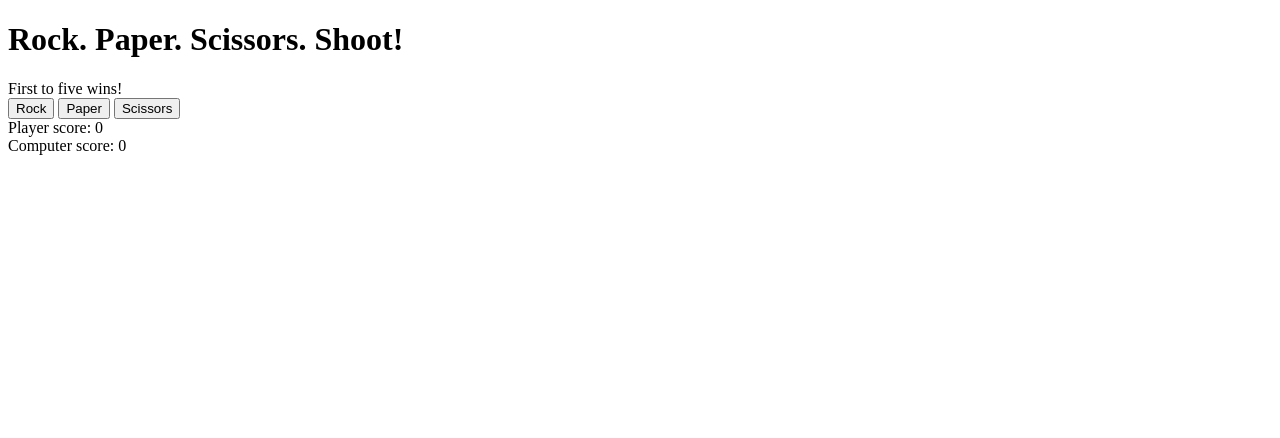
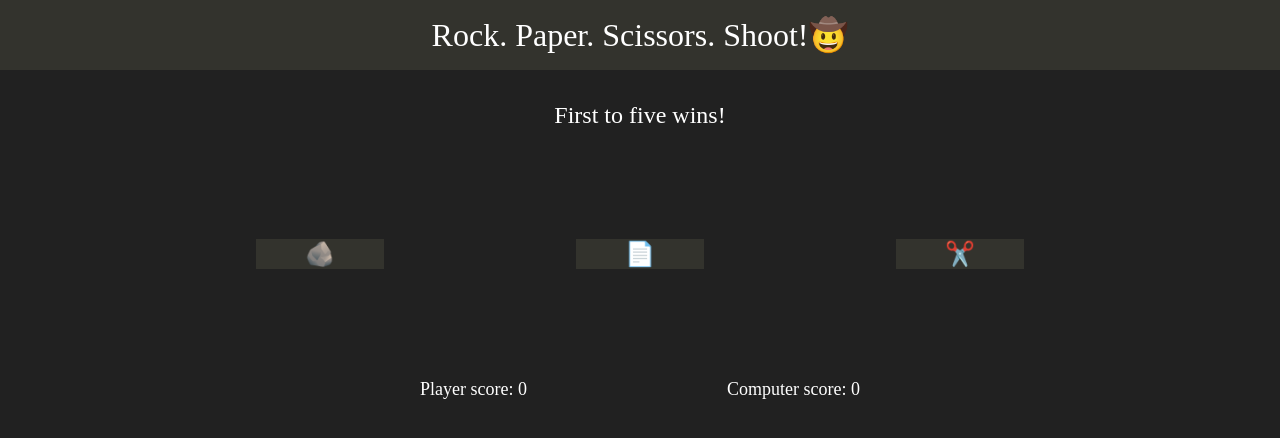
Before and after one commit to Slumpjin/foundations-rock-paper-scissors, a plain HTML site: page index.html in a window 1280 px wide. Drawn offline with Linux system fonts and the light colour scheme.

Commit message:
Add basic styling

```diff
--- /dev/null
+++ b/css/style.css
@@ -0,0 +1,50 @@
+body {
+    display: flex;
+    flex-direction: column;
+    gap: 32px;
+    height: 50vh;
+    margin: 0 auto;
+    background-color: #212121;
+    color: white;
+}
+
+.header {
+    display: flex;
+    justify-content: center;
+    width: 100%;
+    background-color: #33332d;
+    font-size: xx-large;
+    padding: 16px 0px;
+}
+
+.content {
+    display: flex;
+    flex: auto;
+    flex-direction: column;
+    justify-content: space-between;
+    align-items: center;
+}
+
+.buttons {
+    display: flex;
+    justify-content: space-around;
+    width: 75vw;
+}
+
+button {
+    width: 128px;
+    font-size: x-large;
+    background-color: #33332d;
+    border-style: none;
+}
+
+.result {
+    font-size: x-large;
+}
+
+.scores {
+    display: flex;
+    justify-content: space-around;
+    width: 50vw;
+    font-size: large;
+}
--- a/index.html
+++ b/index.html
@@ -4,15 +4,23 @@
     <meta charset="UTF-8">
     <meta name="viewport" content="width=device-width, initial-scale=1.0">
     <script src="js/script.js" defer></script>
+    <link rel="stylesheet" href="css/style.css" />
     <title>Rock-Paper-Scissors</title>
 </head>
 <body>
-    <h1>Rock. Paper. Scissors. Shoot!</h1>
-    <div class="result">First to five wins!</div>
-    <button>Rock</button>
-    <button>Paper</button>
-    <button>Scissors</button>
-    <div class="player-score">Player score: 0</div>
-    <div class="computer-score">Computer score: 0</div>
+    <div class="header">Rock. Paper. Scissors. Shoot!🤠</div>
+
+    <div class="content">
+        <div class="result">First to five wins!</div>
+        <div class="buttons">
+            <button value="Rock">🪨</button>
+            <button value="Paper">📄</button>
+            <button value="Scissors">✂️</button>
+        </div>
+        <div class="scores">
+            <div class="player-score">Player score: 0</div>
+            <div class="computer-score">Computer score: 0</div>
+        </div>
+    </div>
 </body>
 </html>
--- a/js/script.js
+++ b/js/script.js
@@ -5,7 +5,7 @@ const resultDiv = document.querySelector('.result');
 
 const buttons = document.querySelectorAll('button');
 buttons.forEach((button) => button.addEventListener('click', (e) => {
-    const playerSelection = e.target.innerText;
+    const playerSelection = e.target.value;
     const computerSelection = getComputerChoice();
     let roundResult = playRound(playerSelection, computerSelection);
     if (roundResult === 1) {
```
